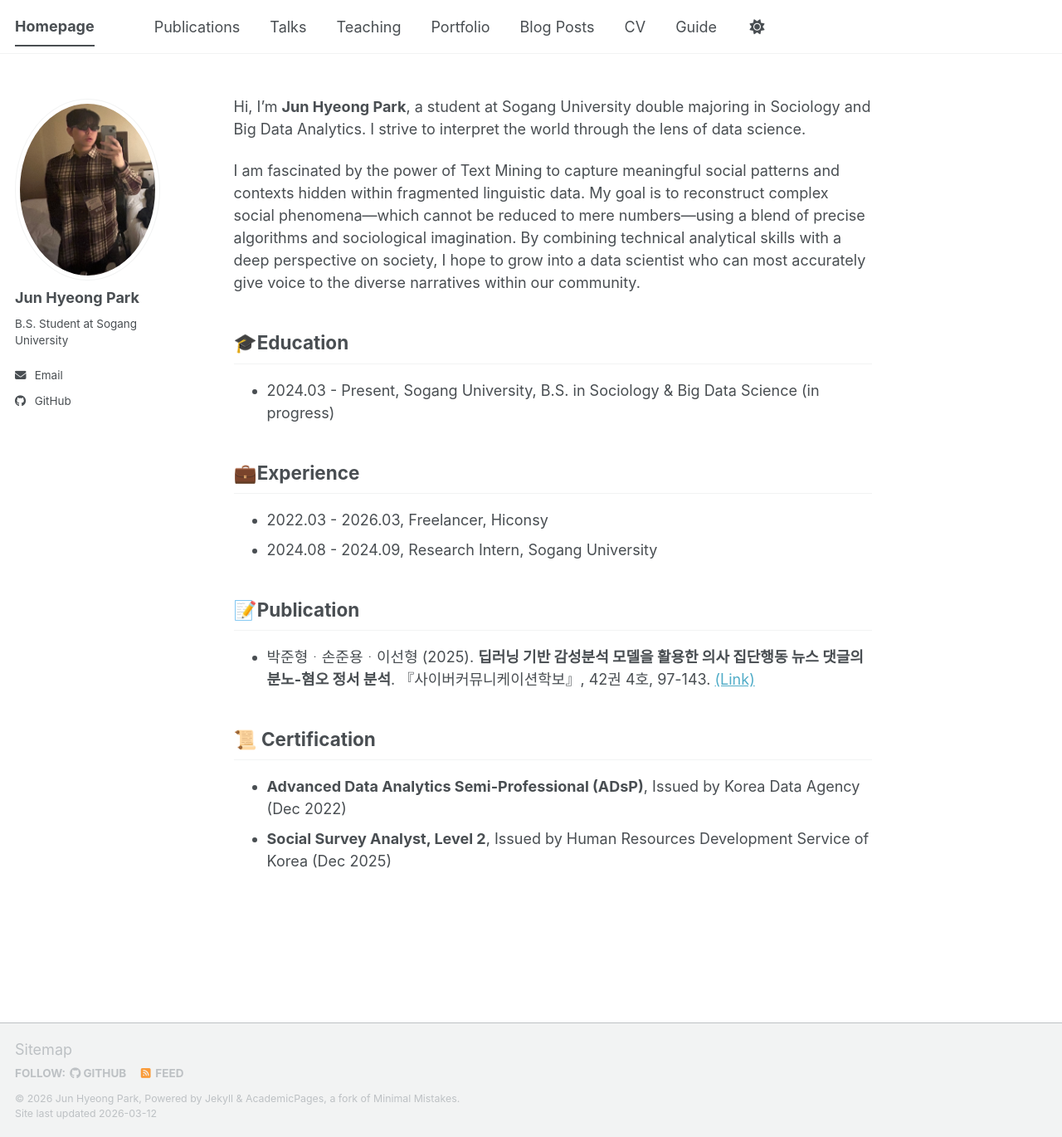
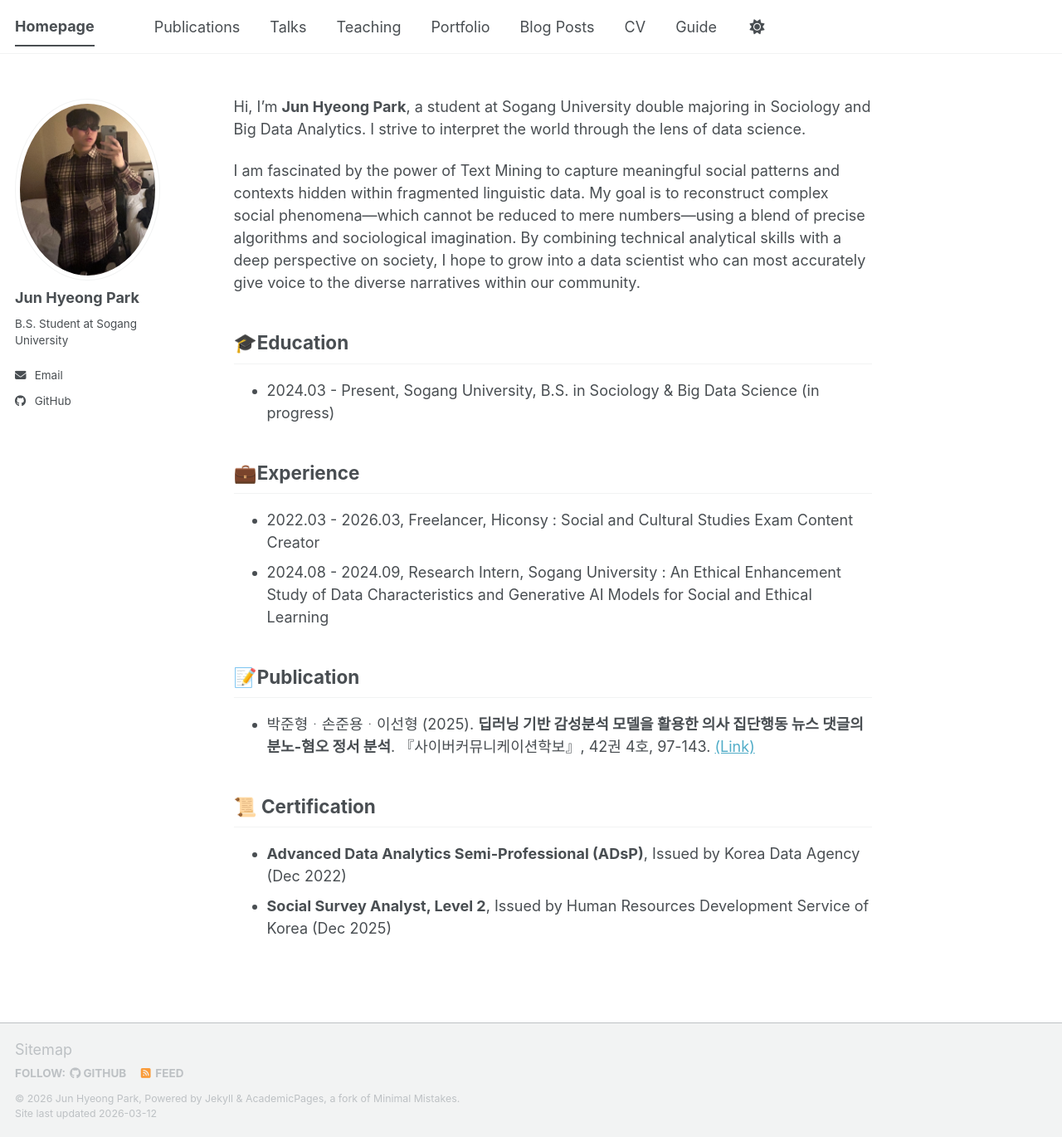
Before and after one commit to Junbrobro/Junbrobro.github.io, a Jekyll site: the page built from _pages/about.md, in a window 1280 px wide and 1370 px high. Shown: the whole window at 83% size. Built offline with Jekyll 4.4.1, drawn with Linux system fonts in a browser that asks for light colours; a script bundle is joined from its source files by our own code; library files that are not in the unit come from our copies.

Commit message:
Update about.md

```diff
--- a/_pages/about.md
+++ b/_pages/about.md
@@ -18,8 +18,8 @@ I am fascinated by the power of Text Mining to capture meaningful social pattern
 
 💼Experience
 ------
-* 2022.03 - 2026.03, Freelancer, Hiconsy
-* 2024.08 - 2024.09, Research Intern, Sogang University
+* 2022.03 - 2026.03, Freelancer, Hiconsy : Social and Cultural Studies Exam Content Creator
+* 2024.08 - 2024.09, Research Intern, Sogang University : An Ethical Enhancement Study of Data Characteristics and Generative AI Models for Social and Ethical Learning
 
 📝Publication
 ------
```
